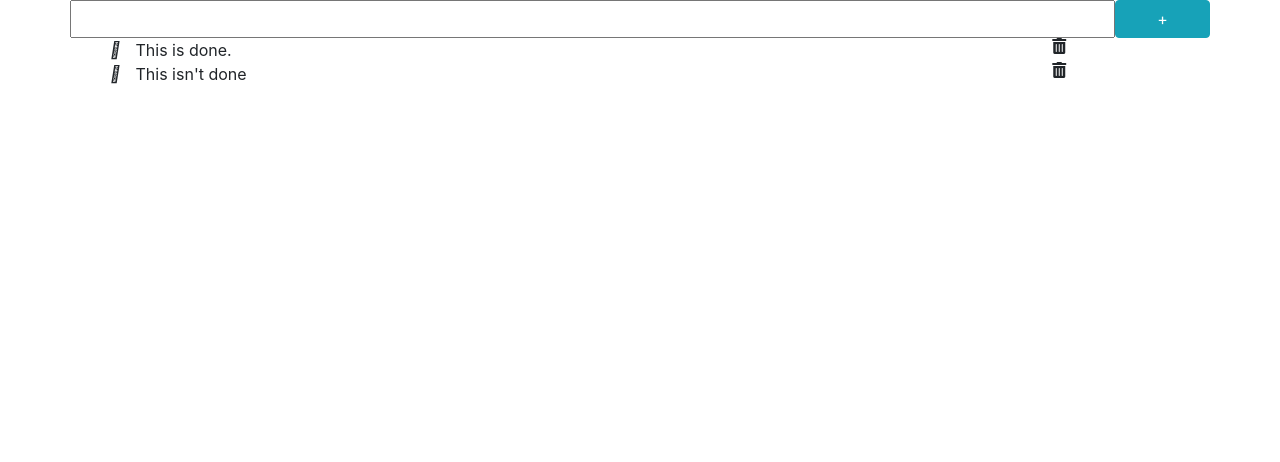
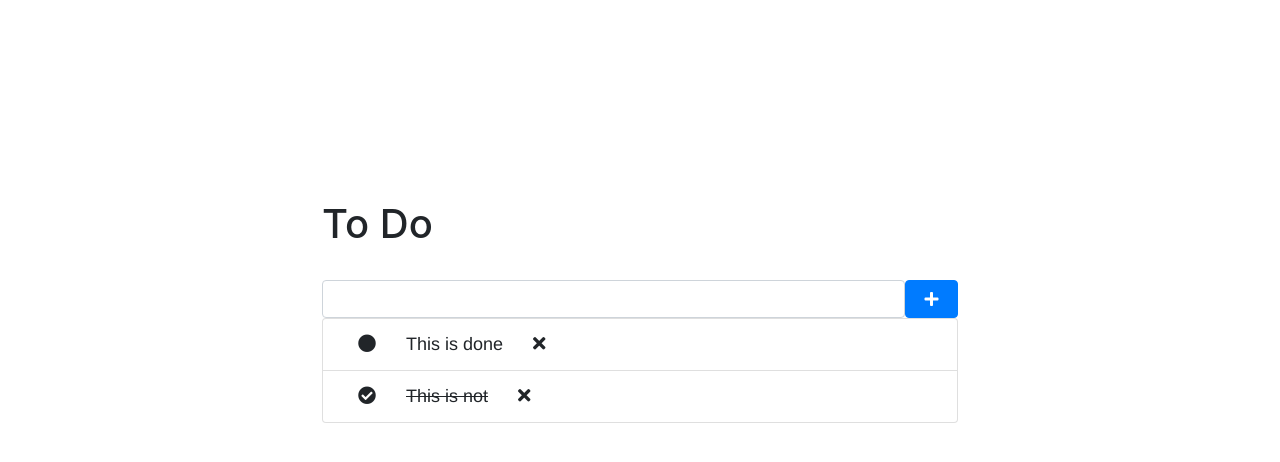
Before and after one commit to sirajalam049/todo, a React app: page / in a window 1280 px wide. Built offline with nearby package versions, Linux system fonts and the light colour scheme.

Commit message:
Completed without edit functionality

```diff
--- a/src/index.css
+++ b/src/index.css
@@ -1,5 +1,20 @@
-
+#app{
+    width: 60%;
+    margin-top: 200px;
+}
+#todo-list{
+    padding: 0;
+}
 #todo-list li{
     font-size: 18px;
     font-family: 'Helvetica Neue';
+    list-style: none;
 }
+
+.done{
+    text-decoration: line-through;
+}
+
+.undone{
+    text-decoration: none;
+}
--- a/src/index.js
+++ b/src/index.js
@@ -6,34 +6,42 @@ import './index.css';
 class MaintainList extends React.Component{
     constructor(props){
         super(props);
+        this.tasks = [
+            {name: 'This is done', done: false},
+            {name: 'This is not', done: true}
+        ];
         this.state = {
-            items: [
-                {name: 'This is done.', done: true},
-                {name: 'This isn\'t done', done: false }
-            ],
-
+            items: this.tasks
         }
         this.addItem = this.addItem.bind(this);
         this.delItem = this.delItem.bind(this);
+        this.toggleDone = this.toggleDone.bind(this);
     }
 
     addItem(task_name){
-        let new_items = this.state.items.slice();
-        new_items.unshift({name: task_name, done: false});
-        this.setState({items: new_items});
+        this.tasks.unshift({name: task_name, done: false});
+        this.setState({items: this.tasks});
     }
 
     delItem(item_index){
-        let new_items = this.state.items.slice();
-        new_items.splice(item_index, 1);
-        this.setState({items: new_items});
+        this.tasks.splice(item_index, 1);
+        this.setState({items: this.tasks});
+    }
+
+    toggleDone(item_index){
+        var todo = this.tasks[item_index];
+        this.tasks.splice(item_index, 1);
+        todo.done = !todo.done;
+        todo.done?this.tasks.push(todo):this.tasks.unshift(todo);
+        this.setState({items: this.tasks});
     }
 
     render(){
         return (
-            <div id="app">
+            <div id="app" className="container">
+                <h1>To Do </h1> <br />
                 <AddTask  add={this.addItem} />
-                <ShowTaskManager list={this.state.items} del={this.delItem} />
+                <ShowTaskManager list={this.state.items} del={this.delItem} toggleDone={this.toggleDone}/>
             </div>
         );
     }
@@ -51,9 +59,9 @@ class AddTask extends React.Component{
     }
     render(){
         return (
-            <form className="row" onSubmit={this.handleSubmit}>
-                <input type="text" ref="itemName" className="col-11" />
-                <button type="submit" value="submit" className="btn btn-info col-1">+</button>
+            <form className="form-inline" onSubmit={this.handleSubmit}>
+                <input type="text" className="form-control col-sm-11" ref="itemName" />
+                <button type="submit" class="btn btn-primary col-sm-1"><i className="fas fa-plus"></i></button>
             </form>
         );
     }
@@ -66,25 +74,26 @@ class ShowTaskManager extends React.Component{
     render(){
         let listSet = this.props.list.map(
             (item, index) => {
-                let workStatusClassName = this.done ? 'done': 'undone';
-                let workStatusIcon = this.done ? 'fa-circle-checked' : 'fa-circle';
+                let workStatusClassName = item.done ? 'done': 'undone';
+                let workStatusIcon = item.done ? 'fas fa-check-circle' : 'fas fa-circle';
                 return (
-                    <li className="row" key={index}>
-                        <i className="fa col-md-1" className={workStatusIcon}></i>
-                        <span className="col-md-10">{item.name}</span>
-                        <i className="fa fa-trash-alt col-md-1" onClick={() => {this.props.del(index);}}></i>
+                    <li className="list-group-item" key={index}>
+                        <span className="col-md-1" onClick={() => {this.props.toggleDone(index)}}><i className={workStatusIcon}></i></span>
+                        <span className={`col-md-10 ${workStatusClassName}`} >{item.name}</span>
+                        <span className="col-md-1" onClick={() => {this.props.del(index);}}><i className="fas fa-times"></i></span>
                     </li>
                 )
             }
         )
         return (
-            <ul>{listSet}</ul>
+            <ul id="todo-list" className="list-group">{listSet}</ul>
         );
     }
 }
 ShowTaskManager.propTypes = {
     list: PropTypes.array, //List will contain the list of tasks. Each task contains index, name and status if the task is done or not
-    del: PropTypes.func
+    del: PropTypes.func,
+    toggleDone: PropTypes.func
 }
 
 const TodoApp = () => {
```
